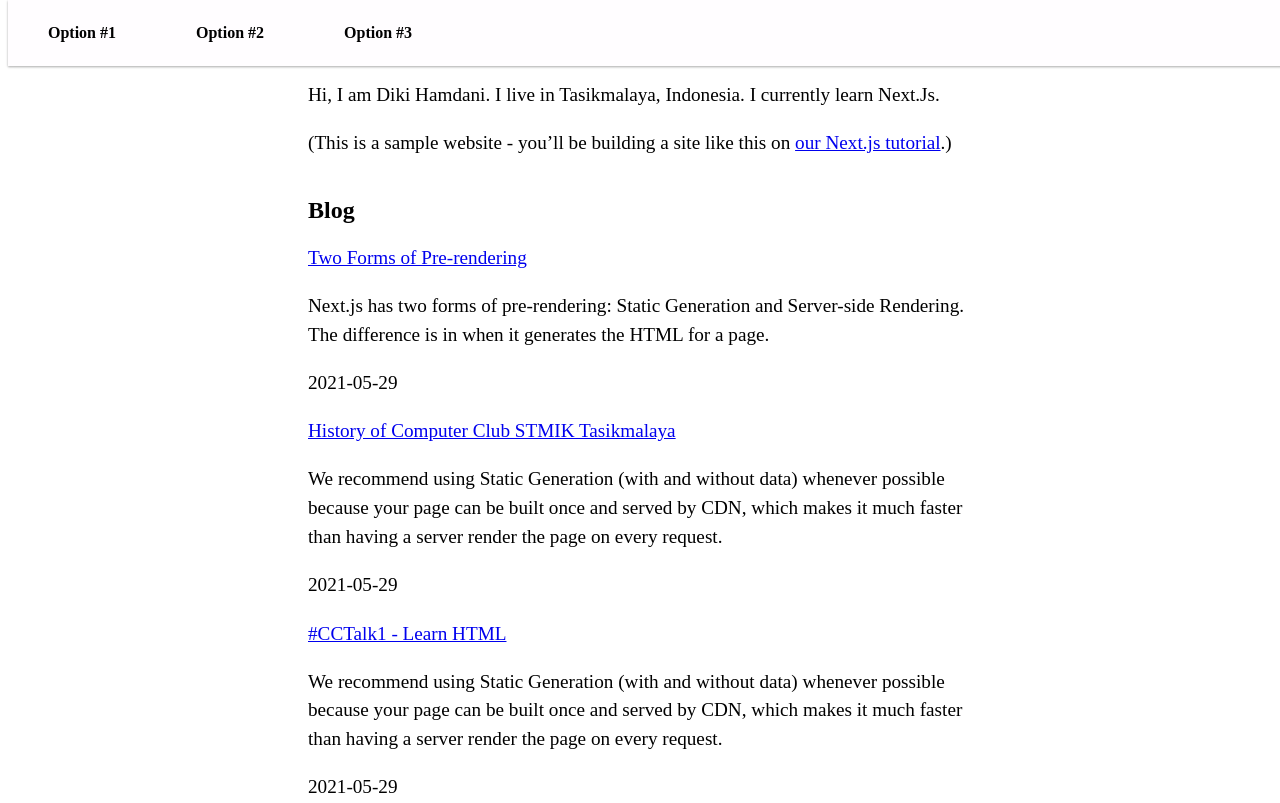
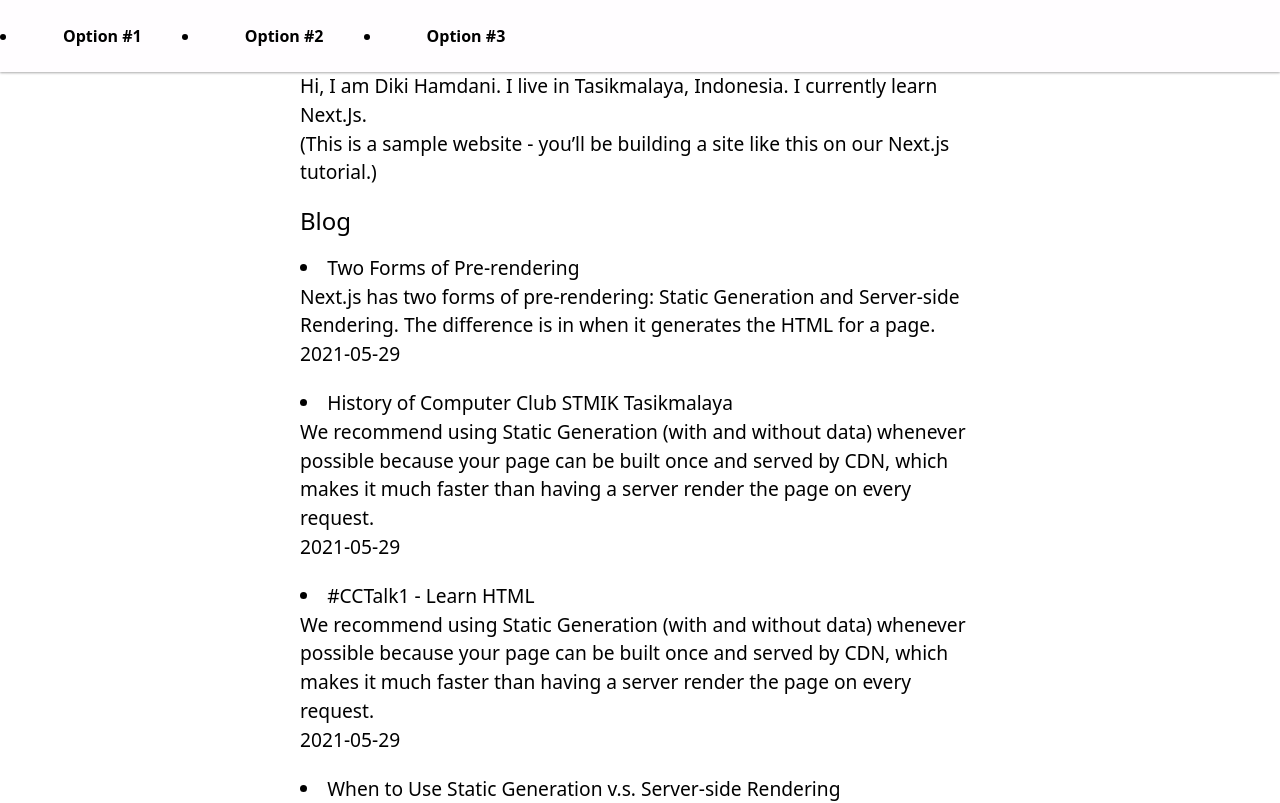
Before and after one commit to Dikihmd01/learn-nextjs, a Next.js app: page / in a window 1280 px wide. Shown: the top 803 px of the page. Built offline with nearby package versions, Linux system fonts and the light colour scheme.

Commit message:
add tailwind config

```diff
--- /dev/null
+++ b/tailwind.config.js
@@ -0,0 +1,21 @@
+module.exports = {
+  purge: ['./pages/**/*.{js,ts,jsx,tsx}', './components/**/*.{js,ts,jsx,tsx}'],
+  darkMode: false, // or 'media' or 'class'
+  theme: {
+    fontFamily: {
+      'sans': ['ui-sans-serif', 'system-ui'],
+      'serif': ['Georgia'],
+      'mono': ['ui-monospace', 'SFMono-Regular'],
+      'display': ['Oswald'],
+      'body': ['Open Sans'],
+     },
+    extend: {},
+  },
+  variants: {
+    extend: {},
+  },
+  // corePlugins: {
+  //   preflight: false,
+  // },
+  plugins: [],
+}
```
